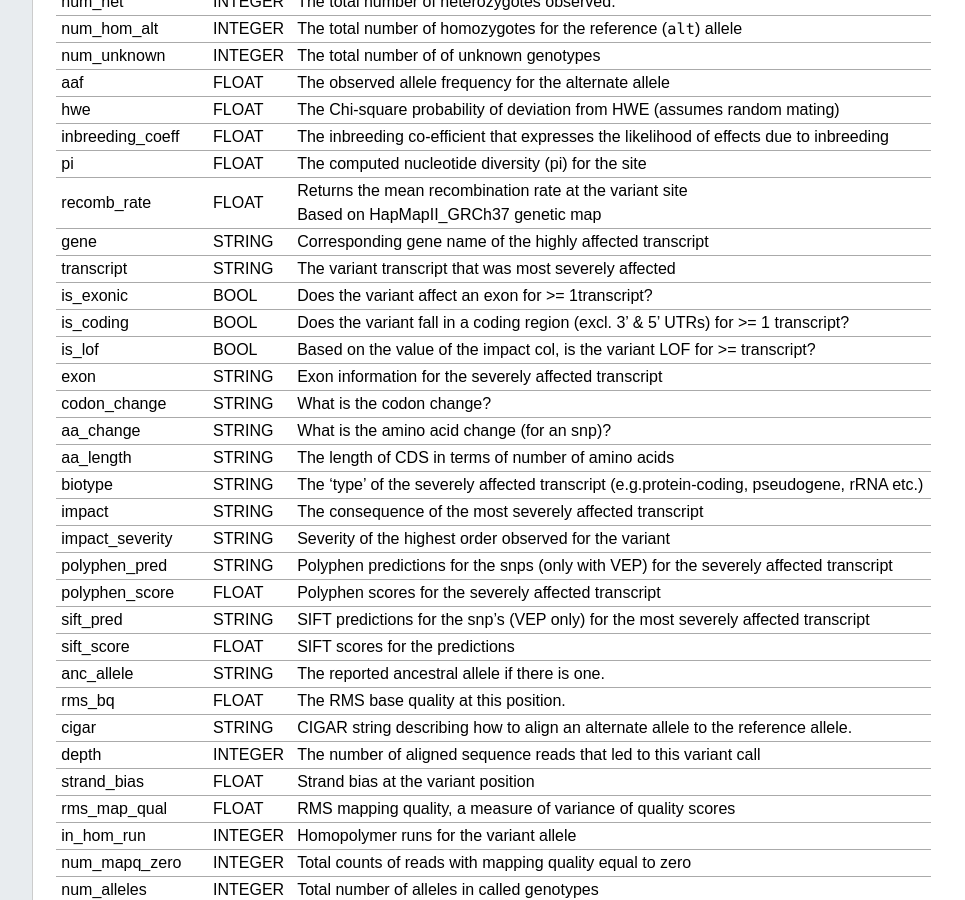
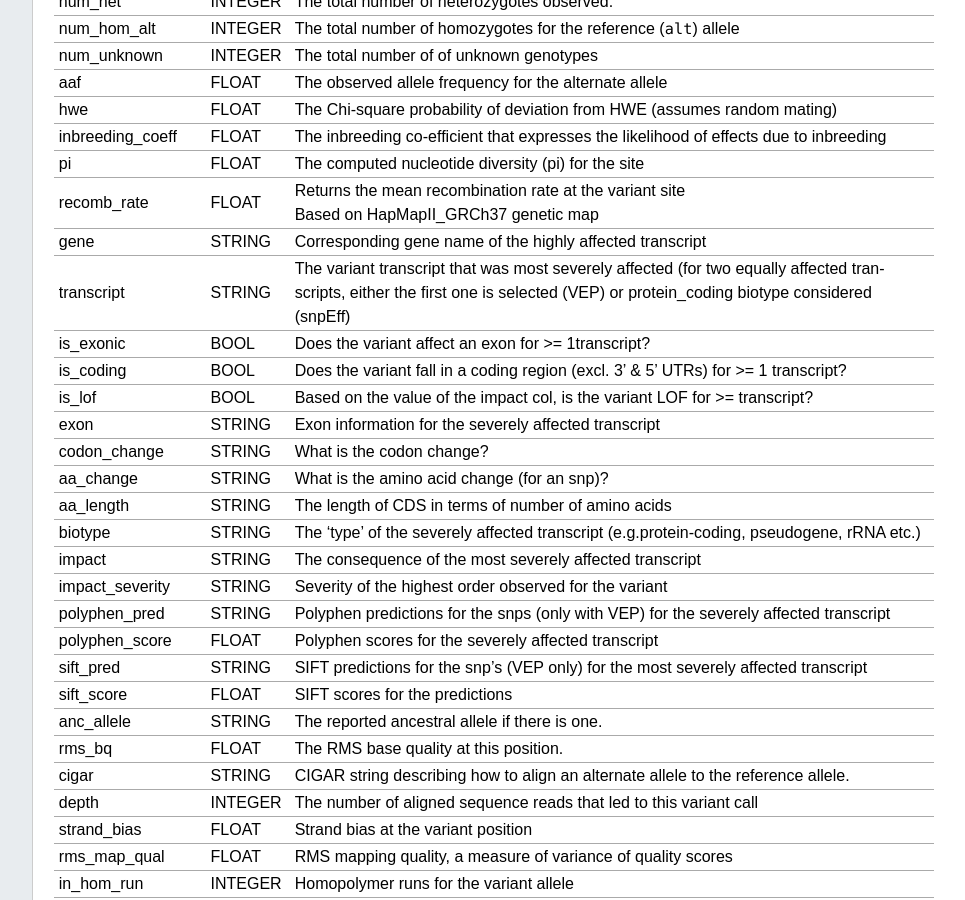
Before and after one commit to arq5x/gemini, a Sphinx documentation site: the page built from docs/content/database_schema.rst, in a window 1280 px wide and 900 px high, scrolled down 1258 px. Shown: the whole window, without its empty margins (224-1189 px from the left). Built offline with Sphinx 7.4.7, drawn with Linux system fonts in a browser that asks for light colours; formulas are drawn with MathJax 3; pages that are not in the unit, such as notebooks, are missing from menus.

Commit message:
re-defined transcript in variants table

```diff
--- a/docs/content/database_schema.rst
+++ b/docs/content/database_schema.rst
@@ -58,7 +58,7 @@ pi                FLOAT         The computed nucleotide diversity (pi) for the s
 recomb_rate       FLOAT         | Returns the mean recombination rate at the variant site
                                 | Based on HapMapII_GRCh37 genetic map
 gene              STRING        Corresponding gene name of the highly affected transcript
-transcript        STRING        The variant transcript that was most severely affected
+transcript        STRING        The variant transcript that was most severely affected (for two equally affected transcripts, either the first one is selected (VEP) or protein_coding biotype considered (snpEff)
 is_exonic         BOOL          Does the variant affect an exon for >= 1transcript?
 is_coding         BOOL          Does the variant fall in a coding region (excl. 3' & 5' UTRs) for >= 1 transcript?
 is_lof            BOOL          Based on the value of the impact col, is the variant LOF for >= transcript?
```
